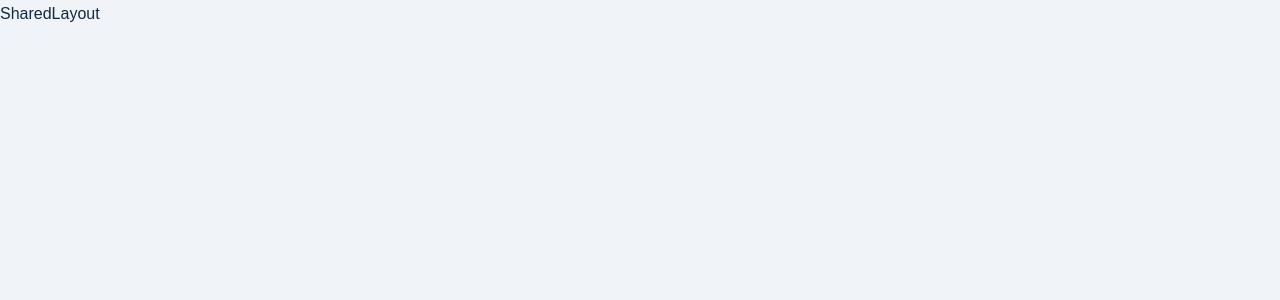
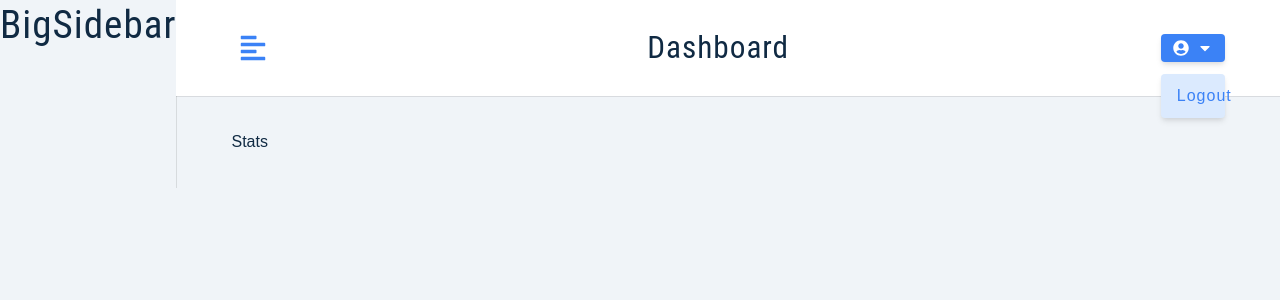
Before and after one commit to gouribhise/Jobster, a React (Create React App) app: page / in a window 1280 px wide. Shown: the top 300 px of the page. Built offline with nearby package versions, Linux system fonts and the light colour scheme.

Commit message:
added navbar

```diff
--- a/package.json
+++ b/package.json
@@ -11,6 +11,7 @@
     "normalize.css": "^8.0.1",
     "react": "^18.2.0",
     "react-dom": "^18.2.0",
+    "react-icons": "^5.0.1",
     "react-redux": "^9.1.0",
     "react-router-dom": "^6.22.3",
     "react-scripts": "5.0.1",
--- /dev/null
+++ b/src/components/BigSidebar.js
@@ -0,0 +1,13 @@
+import Wrapper from "../assets/wrappers/BigSidebar"
+
+const BigSidebar=()=>{
+    return(
+        <>
+        <Wrapper>
+            <h2>BigSidebar</h2>
+        </Wrapper>
+        </>
+    )
+}
+
+export default BigSidebar
--- /dev/null
+++ b/src/components/Navbar.js
@@ -0,0 +1,38 @@
+import Wrapper from '../assets/wrappers/Navbar';
+import { FaAlignLeft, FaUserCircle, FaCaretDown } from 'react-icons/fa';
+import Logo from './Logo';
+import { useState } from 'react';
+import { useDispatch,useSelector } from 'react-redux';
+const Navbar=()=>{
+    const{user}=useSelector((store)=>store.user)
+    const dispatch=useDispatch()
+    return (
+        <>
+        <Wrapper>
+           <div className='nav-center'>
+            <button type='button' className='toggle-btn' onClick={()=>console.log('toggle sidebar')}>
+                <FaAlignLeft/>
+            </button>
+            <div>
+                <Logo/>
+                <h3 className='logo-text'>dashboard</h3>
+            </div>
+            <div className='btn-container'>
+                <button type='button' className='btn' onClick={()=>console.log('toggle logout dropdown')}>
+                    <FaUserCircle/>
+                    {user?.name}
+                    <FaCaretDown/>
+                </button>
+                <div className='dropdown show-dropdown'>
+                    <button type='button' className='dropdown-btn' onClick={()=>console.log('logout user')}>
+logout
+                    </button>
+                </div>
+            </div>
+           </div>
+        </Wrapper>
+        </>
+    )
+}
+
+export default Navbar
--- /dev/null
+++ b/src/components/SmallSidebar.js
@@ -0,0 +1,13 @@
+import Wrapper from "../assets/wrappers/SmallSidebar"
+
+const SmallSidebar=()=>{
+    return (
+        <>
+        <Wrapper>
+            <h2>SmallSidebar</h2>
+        </Wrapper>
+        </>
+    )
+}
+
+export default SmallSidebar
--- a/src/components/index.js
+++ b/src/components/index.js
@@ -1,3 +1,6 @@
 import Logo from './Logo'
 import FormRow from './FormRow'
-export {Logo,FormRow}
+import Navbar from './Navbar'
+import SmallSidebar from './SmallSidebar'
+import BigSidebar from './BigSidebar'
+export {Logo,FormRow,Navbar,SmallSidebar,BigSidebar}
--- a/src/pages/dashboard/SharedLayout.js
+++ b/src/pages/dashboard/SharedLayout.js
@@ -1,6 +1,22 @@
+import { Outlet } from 'react-router-dom';
+import { Navbar, SmallSidebar, BigSidebar } from '../../components';
+import Wrapper from '../../assets/wrappers/SharedLayout';
 const SharedLayout=()=>{
     return (
-        <div>SharedLayout</div>
+         <>
+         <Wrapper>
+            <main className='dashboard'>
+                <SmallSidebar/>
+                <BigSidebar/>
+                <div>
+                    <Navbar/>
+                    <div className='dashboard-page'>
+                        <Outlet/>
+                    </div>
+                </div>
+            </main>
+         </Wrapper>
+         </>
     )
 }
 
```
Also changed, not shown: 1 other file (tests, documents, lock files or other folders).
